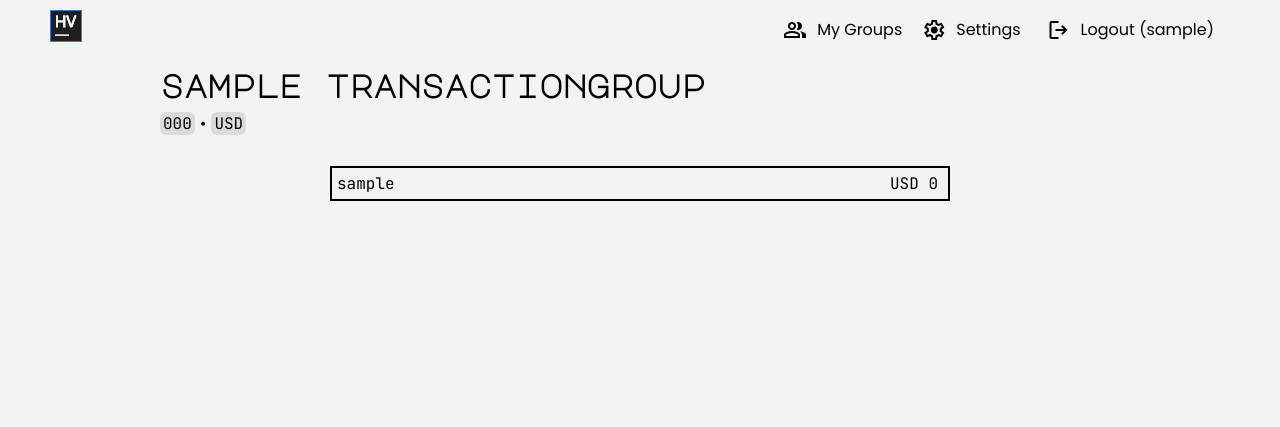
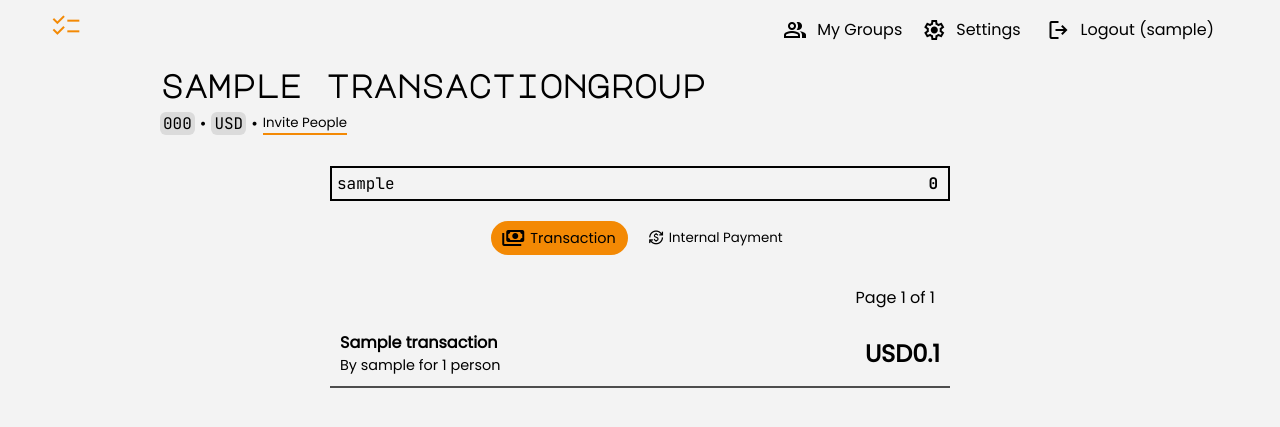
Before and after one commit to hrushikeshrv/splitwiser, a Django app: page /groups/1 in a window 1280 px wide. Shown: the top 427 px of the page. Run offline with Django 5.2, Linux system fonts and the light colour scheme; a user stored in the database is signed in; tables that the repository leaves empty hold one stand-in row (values such as "Sample post").

Commit message:
Added user summaries

```diff
--- a/api/urls.py
+++ b/api/urls.py
@@ -6,4 +6,5 @@
 
 urlpatterns = [
     path("", views.TestView.as_view(), name="test_view"),
+    path('groups/<int:pk>/summary', views.GroupPaymentSummary.as_view(), name="transaction_group_summary"),
 ]
--- a/api/views.py
+++ b/api/views.py
@@ -1,6 +1,42 @@
-from django.shortcuts import render
+from rest_framework import status
+from rest_framework.response import Response
+from rest_framework.views import APIView
 
-from rest_framework.views import APIView
+from core.models import TransactionGroup, Transaction, TransactionShare
+
+
+class GroupPaymentSummary(APIView):
+    """
+    Returns how much each user has paid and owes in a transaction group
+    """
+    def get(self, request, pk):
+        if not request.user.is_authenticated:
+            return Response({}, status=status.HTTP_401_UNAUTHORIZED)
+        if not request.user.transaction_groups.filter(pk=self.kwargs['pk']).exists():
+            return Response({}, status=status.HTTP_401_UNAUTHORIZED)
+        transaction_group = TransactionGroup.objects.prefetch_related('transactions', 'transactions__shares', 'users').get(pk=self.kwargs['pk'])
+        data = {
+            'unknown_user': {
+                'amount_paid': 0,
+                'amount_owed': 0,
+                'n_transactions': 0
+            }
+        }
+        for user in transaction_group.users.all():
+            data[user.username] = {
+                'amount_paid': 0,
+                'amount_owed': 0,
+                'n_transactions': 0
+            }
+        for transaction in transaction_group.transactions.all():
+            for share in transaction.shares.all():
+                username = share.user.username
+                if share.user.username not in data:
+                    username = 'unknown_user'
+                data[username]['amount_paid'] += share.amount_paid
+                data[username]['amount_owed'] += share.amount_owed
+                data[username]['n_transactions'] += 1
+        return Response(data, status=status.HTTP_200_OK)
 
 
 class TestView(APIView):
--- a/core/templates/core/transaction_group_detail.html
+++ b/core/templates/core/transaction_group_detail.html
@@ -1,6 +1,12 @@
 {% extends 'layout.html' %}
+{% load static %}
 
 {% block title %}Split | hrus.in{% endblock %}
+
+{% block hidden %}
+    <input type="hidden" name="transaction-group-share-url" id="transaction-group-share-url" value="{% url 'api:transaction_group_summary' transaction_group.pk %}">
+    <input type="hidden" name="transaction-group-currency" id="transaction-group-currency" value="{{ transaction_group.currency }}">
+{% endblock %}
 
 {% block body %}
     <h1 class="mbt-10">{{ transaction_group.name }}</h1>
@@ -8,28 +14,71 @@
         <code>{{ transaction_group.code }}</code>
         <span class="space-lr">&bullet;</span>
         <code>{{ transaction_group.currency }}</code>
+        <span class="space-lr">&bullet;</span>
+        <button style="border-bottom: 2px solid var(--primary); padding: 0; cursor: pointer;">Invite People</button>
     </span>
 
     <div class="column-twothird center">
-        <div class="transaction-group-breakdown pad-10 mt-20 table-container">
+        <div class="transaction-group-breakdown pad-10 mt-20 mb-10 table-container">
             <table>
                 <tbody>
                     {% for user in transaction_group.users.all %}
-                        <tr class="transaction-group-user-share">
+                        <tr class="payment-share-row" data-username="{{ user.username }}" style="cursor: pointer;">
                             <td>{{ user.username }}</td>
                             <td style="text-align: right; padding-right: 10px;">
-                                <span>{{ transaction_group.currency }}</span>
-                                <span id="user-{{ user.username }}-share">0</span>
+                                <strong id="user-{{ user.username }}-share" class="payment-share-cell" data-username="{{ user.username }}">0</strong>
                             </td>
                         </tr>
                     {% endfor %}
                 </tbody>
             </table>
         </div>
+        <div class="flexbox-row ajc" style="background-color: var(--background-color); position: sticky; top: 0;">
+            <button id="add-transaction-button" class="cta-button space-lr flexbox-row ajc" style="padding: 2px; font-size: 0.9rem;">
+                <span class="material-symbols-outlined">payments</span>
+                <span style="margin-right: 7px;">Transaction</span>
+            </button>
+            <button id="add-payment-button" class="space-lr flexbox-row ajc secondary-button">
+                <span class="material-symbols-outlined" style="font-size: 0.95rem;">currency_exchange</span>
+                <span>Internal Payment</span>
+            </button>
+        </div>
     </div>
 
 
     <div class="flexbox-column column-twothird center transactions-list pad-10 mt-20">
+        <span class="flexbox-row aic jcfe mb-10">
+            <span class="flexbox-row ajc" id="payment-record-pages" style="margin-right: 10px;">
+                {% if page_obj.has_previous %}
+                    <a href="{% url 'core:transaction_group_detail' transaction_group %}?page={{ page_obj.previous_page_number }}" class="pagination-page space-lr">
+                        Previous Page
+                    </a>
+                {% endif %}
+                <span class="space-lr">Page {{ page_obj.number }} of {{ page_obj.paginator.num_pages }}</span>
+                {% if page_obj.has_next %}
+                    <a href="{% url 'core:transaction_group_detail' transaction_group %}?page={{ page_obj.next_page_number }}" class="pagination-page space-lr">
+                        Next Page
+                    </a>
+                {% endif %}
+            </span>
+        </span>
 
+        {% for transaction in page_obj %}
+            <div class="transaction-container flexbox-row aic jcsb pad-10">
+                <div class="flexbox-column">
+                    <strong>{{ transaction.title }}</strong>
+                    {% with transaction.get_share_count as count %}
+                    <span style="font-size: 0.9rem;">By {{ transaction.by.username }} for {{ count }} {{ count|pluralize:"person,people" }}</span>
+                    {% endwith %}
+                </div>
+                <strong style="font-size: 1.5rem;">{{ transaction_group.currency }}{{ transaction.get_amount }}</strong>
+            </div>
+        {% empty %}
+            <strong class="center mt-30">No transactions yet 💸</strong>
+        {% endfor %}
     </div>
 {% endblock %}
+
+{% block javascript %}
+    <script src="{% static 'js/transaction_group_detail.js' %}"></script>
+{% endblock %}
--- a/core/views.py
+++ b/core/views.py
@@ -30,10 +30,12 @@
         return self.request.user.transaction_groups.all()
 
 
-class TransactionGroupDetailView(UserPassesTestMixin, DetailView):
-    model = TransactionGroup
+# A detail view for a transaction group is actually a list view for
+# transactions in the transaction group
+class TransactionGroupDetailView(UserPassesTestMixin, ListView):
     template_name = "core/transaction_group_detail.html"
-    context_object_name = "transaction_group"
+    context_object_name = "transactions"
+    paginate_by = 20
 
     def test_func(self):
         if not self.request.user.is_authenticated:
@@ -42,10 +44,19 @@
             pk=int(self.kwargs["pk"])
         ).exists()
 
-    def get_object(self, queryset=None):
-        return TransactionGroup.objects.prefetch_related(
-            "users", "transactions", "transactions__shares"
-        ).get(pk=self.kwargs["pk"])
+    def get_queryset(self):
+        return (
+            TransactionGroup.objects.get(pk=self.kwargs["pk"])
+            .transactions.prefetch_related("shares", "group__users")
+            .all()
+        )
+
+    def get_context_data(self, **kwargs):
+        context = super().get_context_data(**kwargs)
+        context["transaction_group"] = TransactionGroup.objects.get(
+            pk=self.kwargs["pk"]
+        )
+        return context
 
 
 class JoinTransactionGroupView(View):
--- a/splitwiser/urls.py
+++ b/splitwiser/urls.py
@@ -19,7 +19,7 @@
 
 urlpatterns = [
     path('', include('core.urls')),
-    path('api', include('api.urls')),
+    path('api/', include('api.urls')),
     path('users/', include('users.urls')),
     path('admin/', admin.site.urls),
     path('__debug__/', include('debug_toolbar.urls')),
--- a/static/css/styles.css
+++ b/static/css/styles.css
@@ -522,11 +522,13 @@
     box-shadow: 0 0 10px rgba(0, 0, 0, 0.3), 5px 5px 10px rgba(0, 0, 0, 0.45);
     max-height: min(90svh, 800px);
     max-width: 90vw;
+    width: min(500px, 90vw);
     display: flex;
     flex-flow: column nowrap;
     overflow-y: auto;
     left: 50%;
     top: 50%;
+    border-radius: 10px;
     transform: translate(-50%, -50%);
 }
 
@@ -831,3 +833,18 @@
 .transaction-group-container:hover {
     background-color: var(--background-dark-2);
 }
+
+/*
+    transaction group detail styles
+*/
+.transaction-container {
+    border-bottom: 2px solid var(--muted-font);
+    flex-wrap: nowrap;
+    background-color: var(--background-color);
+    transition: background-color ease 0.2s;
+    cursor: pointer;
+}
+
+.transaction-container:hover {
+    background-color: var(--background-dark-1);
+}
--- /dev/null
+++ b/static/js/transaction_group_detail.js
@@ -0,0 +1,66 @@
+const groupPaymentShareURL = document.querySelector('#transaction-group-share-url').value;
+const currency = document.querySelector('#transaction-group-currency').value;
+const paymentShareCells = document.querySelectorAll('.payment-share-cell');
+// const paymentShareRow = document.querySelectorAll('.payment-share-row');
+
+fetch(groupPaymentShareURL)
+    .then(response => response.json())
+    .then(response => {
+        console.log(response);
+        paymentShareCells.forEach(cell => {
+            const data = response[cell.dataset.username];
+            if (data) {
+                const amount = (parseInt(data.amount_paid) - parseInt(data.amount_owed)) / 100;
+                cell.textContent = `${amount < 0 ? '-' : '+'}${currency}${Math.abs(amount)}`;
+                if (amount < 0) cell.style.color = 'var(--error-dark-1)';
+                else cell.style.color = 'var(--success-dark-3)';
+
+                const popupContainer = document.createElement('div');
+                popupContainer.classList.add('floating-popup-container', 'hidden', 'payment-share-summary-popup');
+                popupContainer.dataset.username = cell.dataset.username;
+                popupContainer.innerHTML = `
+                    <div class="floating-popup flexbox-column pad-20">
+                        <button class="flexbox-row aife close-popup-button" style="margin-left: 0; font-size: 1rem; cursor: pointer;">
+                            <svg xmlns="http://www.w3.org/2000/svg" class="icon icon-tabler icon-tabler-arrow-left" width="28" height="28" viewBox="0 0 24 24" stroke-width="1.5" stroke="#ffffff" fill="none" stroke-linecap="round" stroke-linejoin="round">
+                                <path stroke="none" d="M0 0h24v24H0z" fill="none"/>
+                                <line x1="5" y1="12" x2="19" y2="12" />
+                                <line x1="5" y1="12" x2="11" y2="18" />
+                                <line x1="5" y1="12" x2="11" y2="6" />
+                            </svg>
+                            <span class="space-lr">Back</span>
+                        </button>
+                        <strong style="font-size: 1.2rem;">Transaction Summary for ${cell.dataset.username}</strong>
+                        <div class="table-container mt-20">
+                            <table style="border-color: transparent;">
+                                <tbody>
+                                    <tr>
+                                        <td>Total transactions</td>
+                                        <td>${data.n_transactions}</td>
+                                    </tr>
+                                    <tr>
+                                        <td>Spent</td>
+                                        <td>${currency}${data.amount_paid / 100}</td>
+                                    </tr>
+                                    <tr>
+                                        <td>Actually owed</td>
+                                        <td>${currency}${data.amount_owed / 100}</td>
+                                    </tr>
+                                    <tr style="border-top: 2px dashed var(--muted-font);">
+                                        <td>${amount > 0 ? 'Will get back' : 'Will pay the group'}</td>
+                                        <td style="background-color: ${amount > 0 ? 'var(--success-light-3)' : 'var(--error-light-3)'}">${currency}${Math.abs(data.amount_paid - data.amount_owed) / 100}</td>
+                                    </tr>
+                                </tbody>
+                            </table>
+                        </div>
+                    </div>
+                `;
+                document.body.appendChild(popupContainer);
+                popupContainer.querySelector('.close-popup-button').addEventListener('click', (e) => {
+                    popupContainer.classList.add('hidden');
+                })
+                document.querySelector(`.payment-share-row[data-username="${cell.dataset.username}"]`).addEventListener('click', () => {
+                    popupContainer.classList.remove('hidden');
+                })
+            }
+        })
+    })
--- a/templates/layout.html
+++ b/templates/layout.html
@@ -52,7 +52,7 @@
     <div id="mobile-nav-menu" class="flexbox-column jcsb aifs pad-30">
         <div class="flexbox-row aic jcsb column-full nav-link">
             <a href="{% url 'core:index' %}">
-                <img src="{% static 'assets/favicon.png' %}" alt="Split">
+                <img src="{% static 'assets/favicon.png' %}" alt="Split" width="32">
             </a>
             <button id="close-mobile-nav-button">
                 <span class="material-symbols-outlined">close</span>
@@ -92,7 +92,7 @@
     </div>
     <nav class="flexbox-row aic jcsb pad-10">
         <a href="{% url 'core:index' %}">
-            <img src="{% static 'assets/favicon.png' %}" alt="Split">
+            <img src="{% static 'assets/favicon.png' %}" alt="Split" width="32">
         </a>
 
         <div class="flexbox-row mobile-hide">
```
Also changed, not shown: core/admin.py (+13 -3 lines), core/models.py (+43 -3 lines), core/migrations/0004_alter_transaction_options_transaction_date.py (added), core/migrations/0005_transaction_title.py (added), core/migrations/0006_remove_transactionshare_amount_and_more.py (added), static/assets/favicon.png.
